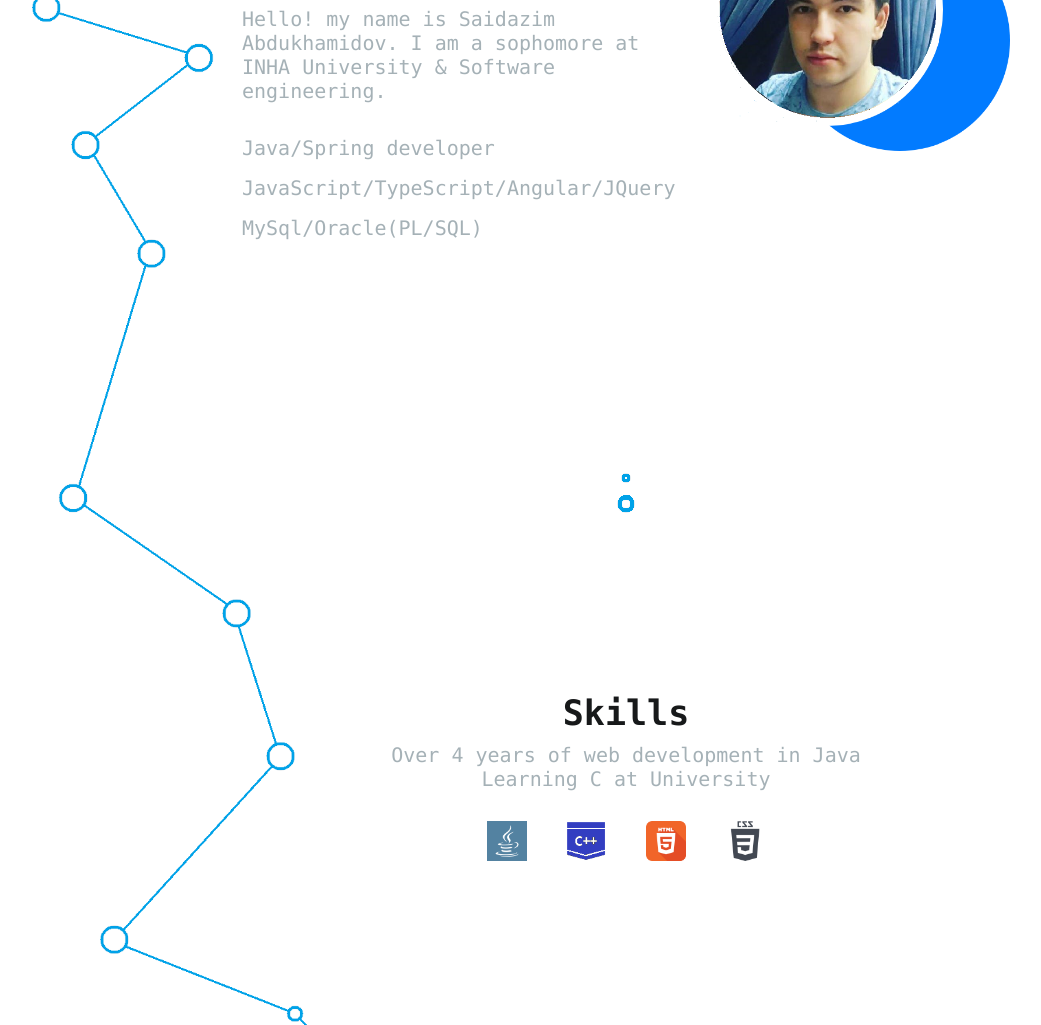
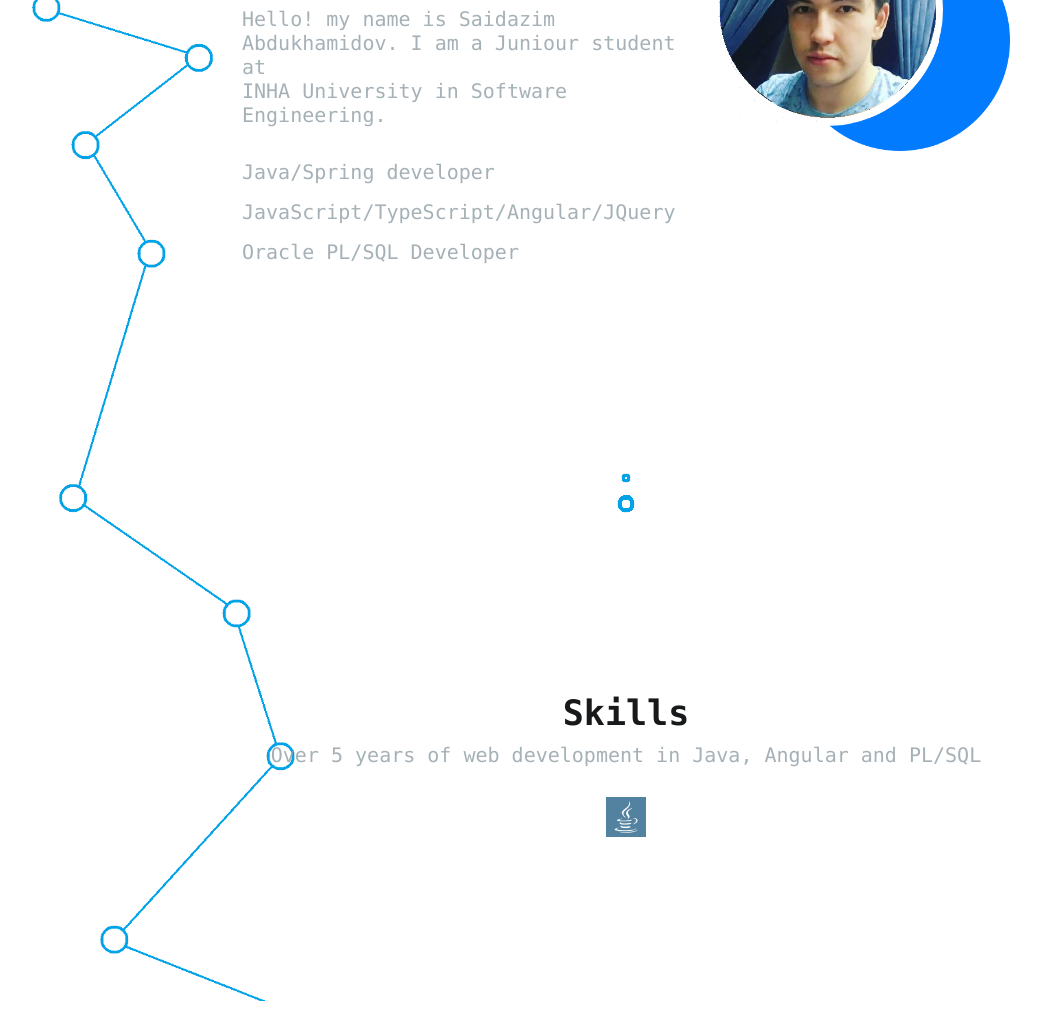
Before and after one commit to saidazimabdukhamidov/portfolio, a plain HTML site: page index.html in a window 1280 px wide. Shown: the part 247-1272 px from the top of the page, without its empty margins (14-1055 px from the left). After the commit the page ends 1248 px from the top, so only its background shows below. Drawn offline with Linux system fonts and the light colour scheme.

Commit message:
Update index.html

```diff
--- a/index.html
+++ b/index.html
@@ -22,12 +22,12 @@
   <div class="landingWrapper">
     <div class="landingL">
       <h1>Saidazim Abdukhamidov</h1>
-      <p><span class="gray">Hello! my name is Saidazim Abdukhamidov. I am a sophomore at<br> INHA University &amp; Software engineering.</span>
+      <p><span class="gray">Hello! my name is Saidazim Abdukhamidov. I am a Juniour student at<br> INHA University in Software Engineering.</span>
       </p>
       <ul>
         <li><p>Java/Spring developer</p></li>
         <li><p>JavaScript/TypeScript/Angular/JQuery</p></li>
-        <li><p>MySql/Oracle(PL/SQL)</p></li>
+        <li><p>Oracle PL/SQL Developer</p></li>
       </ul>
     </div>
     <div class="landingR"><img src="css/images/MyFace.png" alt="Saidazim pic" width="300px"></div>
@@ -37,12 +37,9 @@
 
 <div class="skills">
   <h1>Skills</h1>
-  <p>Over 4 years of web development in Java<br>Learning C at University</p>
+  <p>Over 5 years of web development in Java, Angular and PL/SQL</p>
   <div class="programs">
     <img src="css/images/java.png" alt="java icon">
-    <img src="css/images/cpp.png" alt="cpp icon">
-    <img src="css/images/html.png" alt="html icon">
-    <img src="css/images/css.png" alt="css icon">
   </div>
 </div>
 
```
